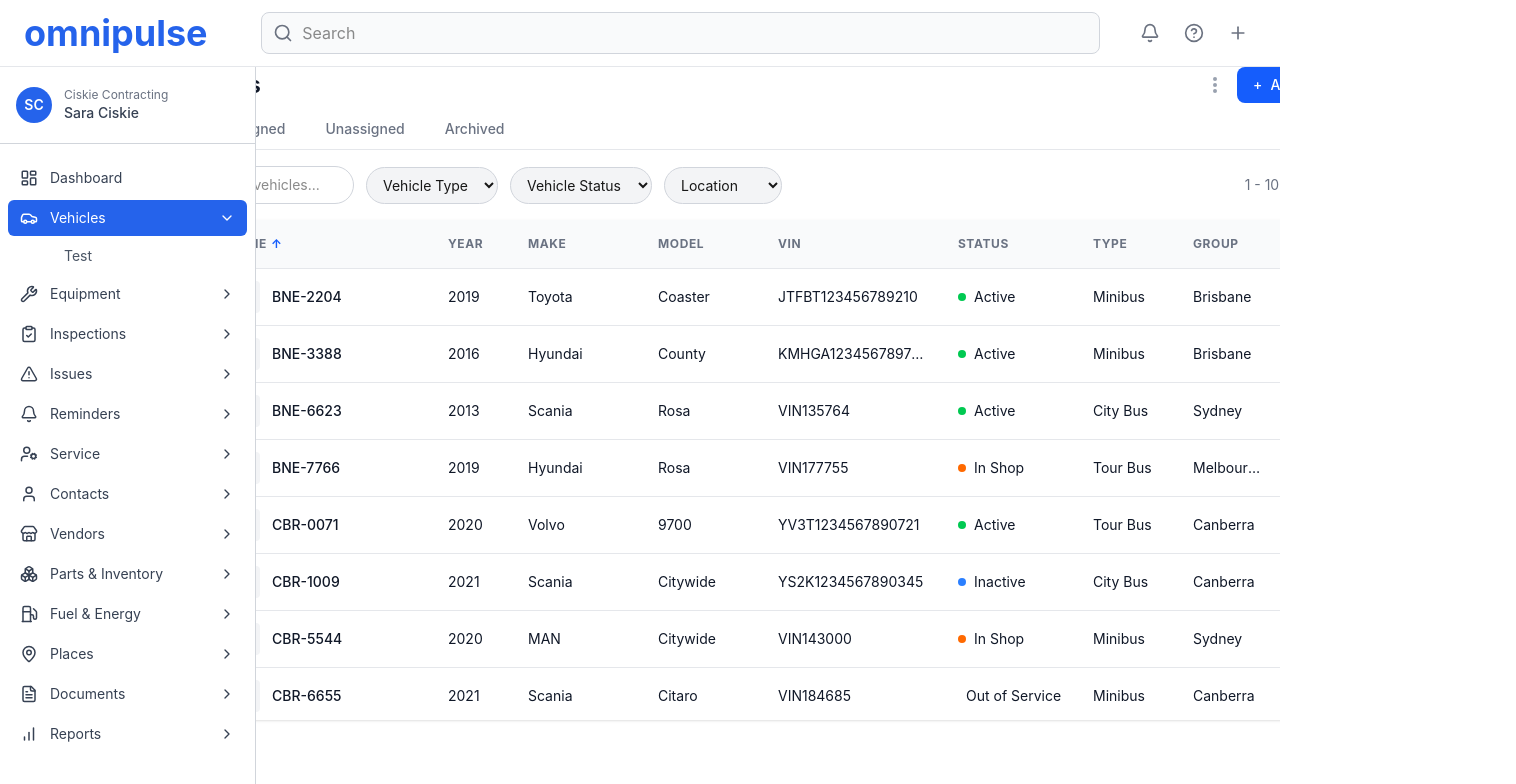
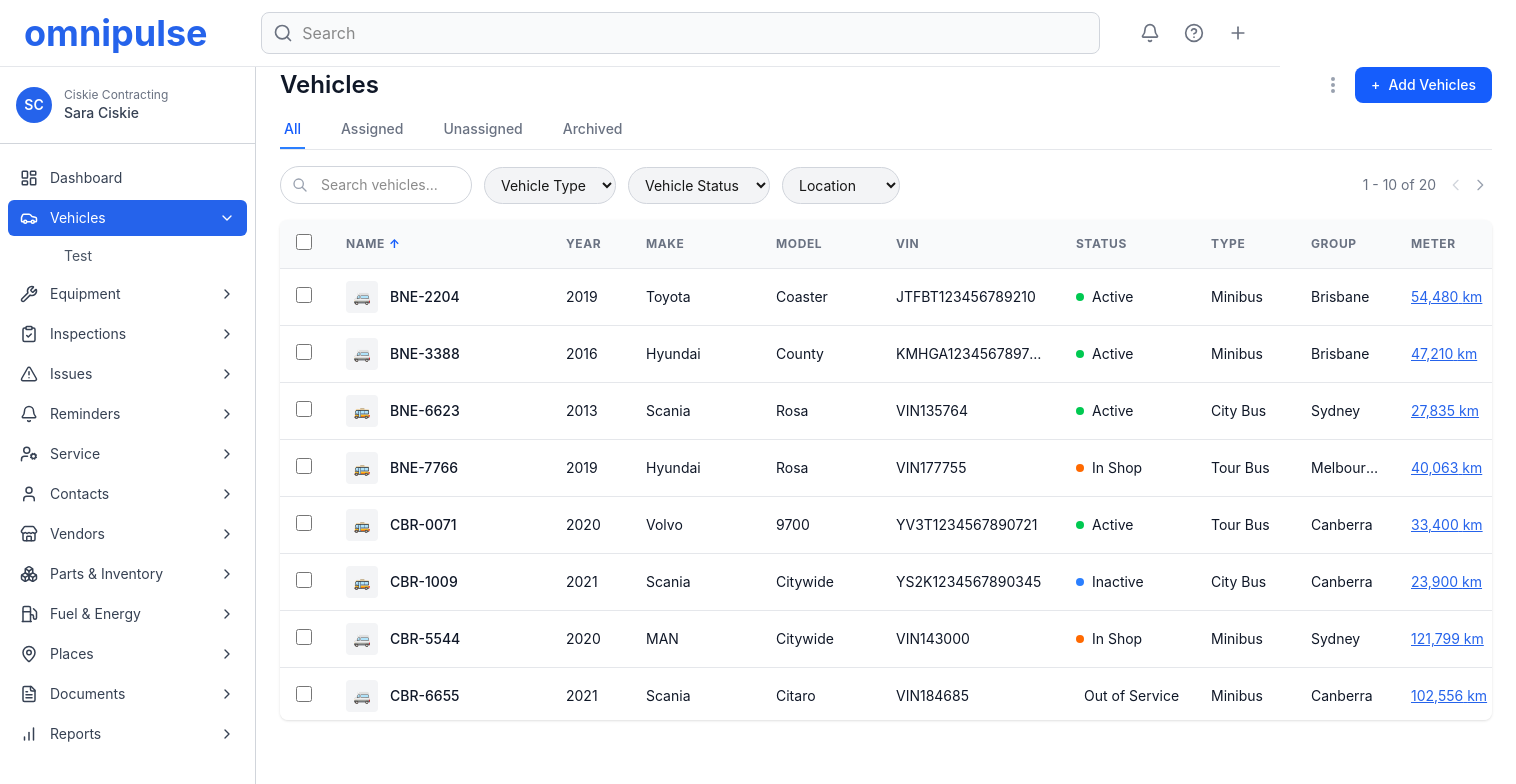
Before and after one commit to willjosh/omnipulse, a Next.js app in the folder client/: page /vehicles in a window 1280 px wide. Shown: the top 784 px of the page, 1516 px wide, since content can reach past the window. Built offline with nearby package versions, Linux system fonts and the light colour scheme.

Commit message:
W18ADATE-253 style: make sidebar sticky and update root layout for sticky positioning

```diff
--- a/client/src/app/_features/shared/SideBar.tsx
+++ b/client/src/app/_features/shared/SideBar.tsx
@@ -54,7 +54,7 @@ const SideBar = () => {
   };
 
   return (
-    <aside className="w-64 h-screen bg-white border-r border-[var(--border)] text-sm flex flex-col">
+    <aside className="w-64 sticky top-16 left-0 h-[calc(100vh-4rem)] bg-white border-r border-[var(--border)] text-sm flex flex-col overflow-y-auto z-30 shrink-0">
       {/* Header */}
       <div className="px-4 py-5 border-b border-[var(--border)] flex items-center gap-3">
         <div className="w-9 h-9 rounded-full bg-[var(--primary-color)] flex items-center justify-center text-white font-semibold">
--- a/client/src/app/layout.tsx
+++ b/client/src/app/layout.tsx
@@ -25,9 +25,9 @@ export default function RootLayout({
         className={`${geistSans.variable} ${geistMono.variable} antialiased bg-white`}
       >
         <NavBar />
-        <div className="flex min-h-screen">
+        <div className="flex">
           <SideBar />
-          <div className="flex-1 overflow-auto">{children}</div>
+          <div className="flex-1">{children}</div>
         </div>
       </body>
     </html>
```
